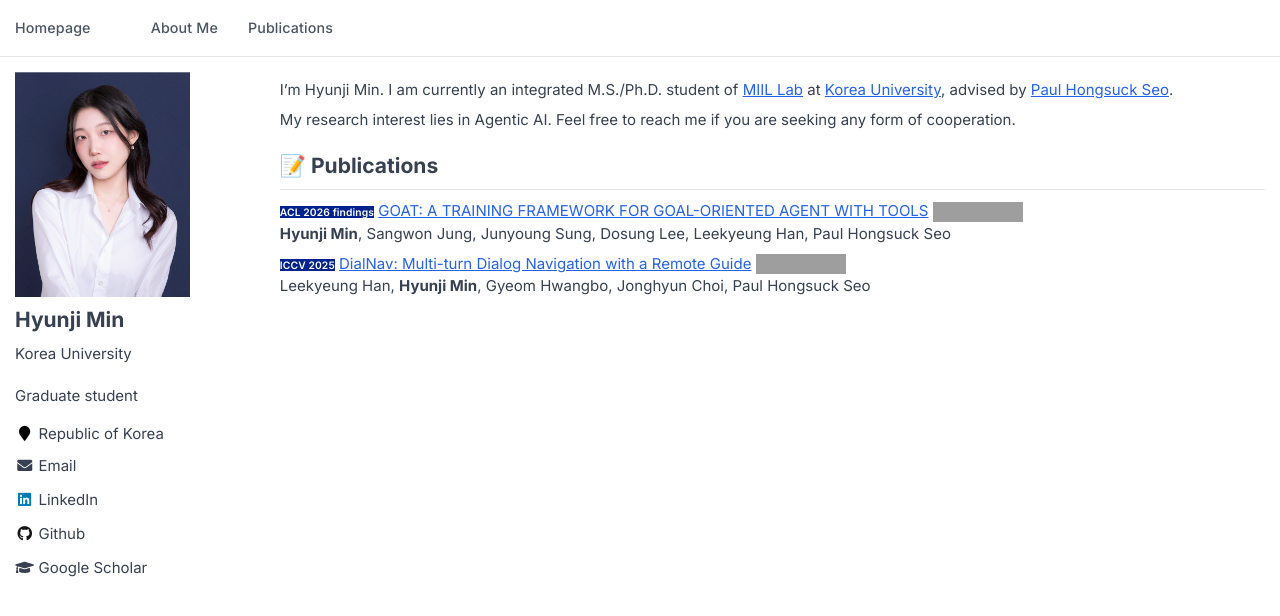
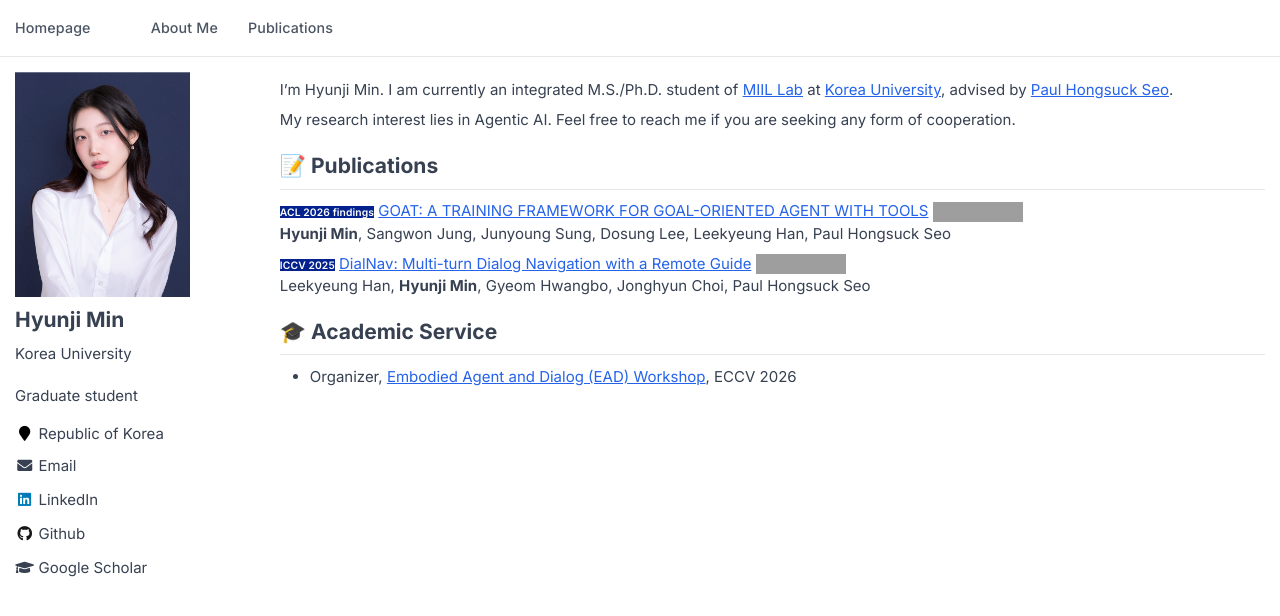
Before and after one commit to daream2/daream2.github.io, a Jekyll site: the page built from _pages/about.md, in a window 1280 px wide. Shown: the top 616 px of the page. Built offline with Jekyll 4.4.1, drawn with Linux system fonts in a browser that asks for light colours; grey boxes are pictures that could not be loaded.

Commit message:
Add EAD Workshop (ECCV 2026) organizer to academic service

```diff
--- a/_pages/about.md
+++ b/_pages/about.md
@@ -31,3 +31,7 @@ Feel free to reach me if you are seeking any form of cooperation.
 
 ``ICCV 2025`` [DialNav: Multi-turn Dialog Navigation with a Remote Guide](https://arxiv.org/abs/2509.12894) [![](https://img.shields.io/github/stars/happilee12/DialNav?style=social&amp;label=Stars)](https://happilee12.github.io/DialNav/)<br>
 Leekyeung Han, **Hyunji Min**, Gyeom Hwangbo, Jonghyun Choi, Paul Hongsuck Seo
+
+
+# 🎓 Academic Service
+- Organizer, [Embodied Agent and Dialog (EAD) Workshop](https://ead-workshop.github.io/), ECCV 2026
```
